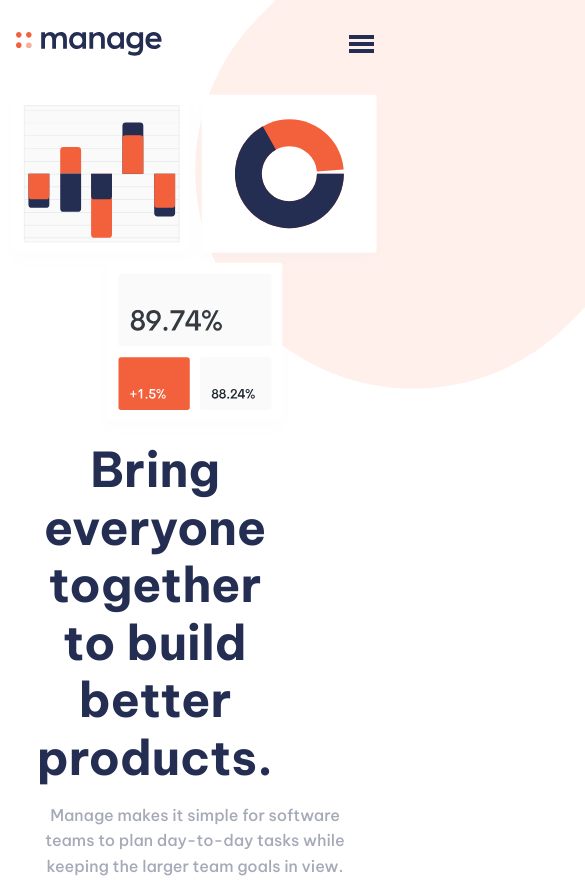
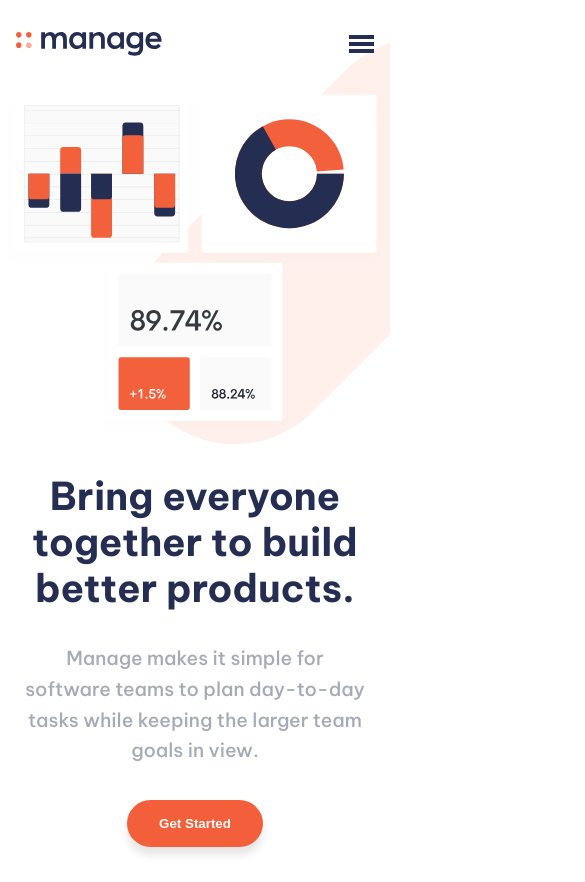
Before and after one commit to AlessioLagreca/landing-page-FM, a plain HTML site: page index.html in a window 390 px wide. Shown: the top 882 px of the page, 585 px wide, since content can reach past the window. Drawn offline with nearby package versions, Linux system fonts and the light colour scheme.

Commit message:
final touches

```diff
--- a/index.html
+++ b/index.html
@@ -38,13 +38,13 @@
   </head>
   <body>
 
-    <div class="background-svg">
-      <img src="images/bg-tablet-pattern.svg" alt="background">
-    </div>
 
-    <div class="background-svg2">
-      <img src="images/bg-tablet-pattern.svg" alt="background">
-    </div>
+      <img class="background-svg" src="images/bg-tablet-pattern.svg" alt="background">
+
+
+
+      <img class="background-svg2" src="images/bg-tablet-pattern.svg" alt="background">
+
 
     <wrapper class="wrapper">
     <nav class="nav">
--- a/styles.css
+++ b/styles.css
@@ -45,6 +45,18 @@ body {
   bottom: 0;
   right: 0;
   z-index: 1;
+}
+
+@media screen and (max-width: 768px) {
+  .background-svg {
+    transform: scale(0.5);
+    top: -4%;
+    left: -20%;
+    z-index: -1;
+  }
+  .background-svg {
+    z-index: -1;
+  }
 }
 
 /* NAVBAR */
@@ -395,8 +407,12 @@ footer {
 /* MOBILE VERSION */
 
 @media screen and (max-width: 768px) {
+  html {
+    overflow-x: hidden;
+  }
   body {
     margin: 0;
+    overflow-x: hidden;
   }
   .nav-list {
     position: fixed;
@@ -442,21 +458,30 @@ footer {
     display: flex;
     flex-direction: column-reverse;
     margin: 0;
+    gap: 2rem;
   }
   .hero-text {
     justify-content: center;
     align-items: center;
     gap: 1rem;
     text-align: center;
-    padding: 0 2rem;
+    padding: 0 1.5rem;
+    gap: 2rem;
   }
 
   .hero-title {
-    font-size: 3rem;
+    font-size: 2.4rem;
+    width: 100%;
+    margin: 0;
+  }
+
+  .btn {
+    margin-top: 0.1rem;
   }
 
   .hero-description {
     width: 100%;
+    font-size: 1.2rem;
   }
 
   .features {
@@ -464,8 +489,8 @@ footer {
     flex-direction: column;
     justify-content: center;
     align-items: center;
-    padding: 7rem 1rem;
-    gap: 2rem;
+    padding: 5rem 1.5rem;
+    gap: 4rem;
   }
 
   .feature-text {
@@ -473,13 +498,14 @@ footer {
     flex-direction: column;
     align-items: center;
     justify-content: center;
-    gap: 2rem;
+    gap: 1rem;
     width: 100%;
     text-align: center;
   }
 
   .feature-description {
     width: 100%;
+    font-size: 1.2rem;
   }
 
   .feature-list {
```
